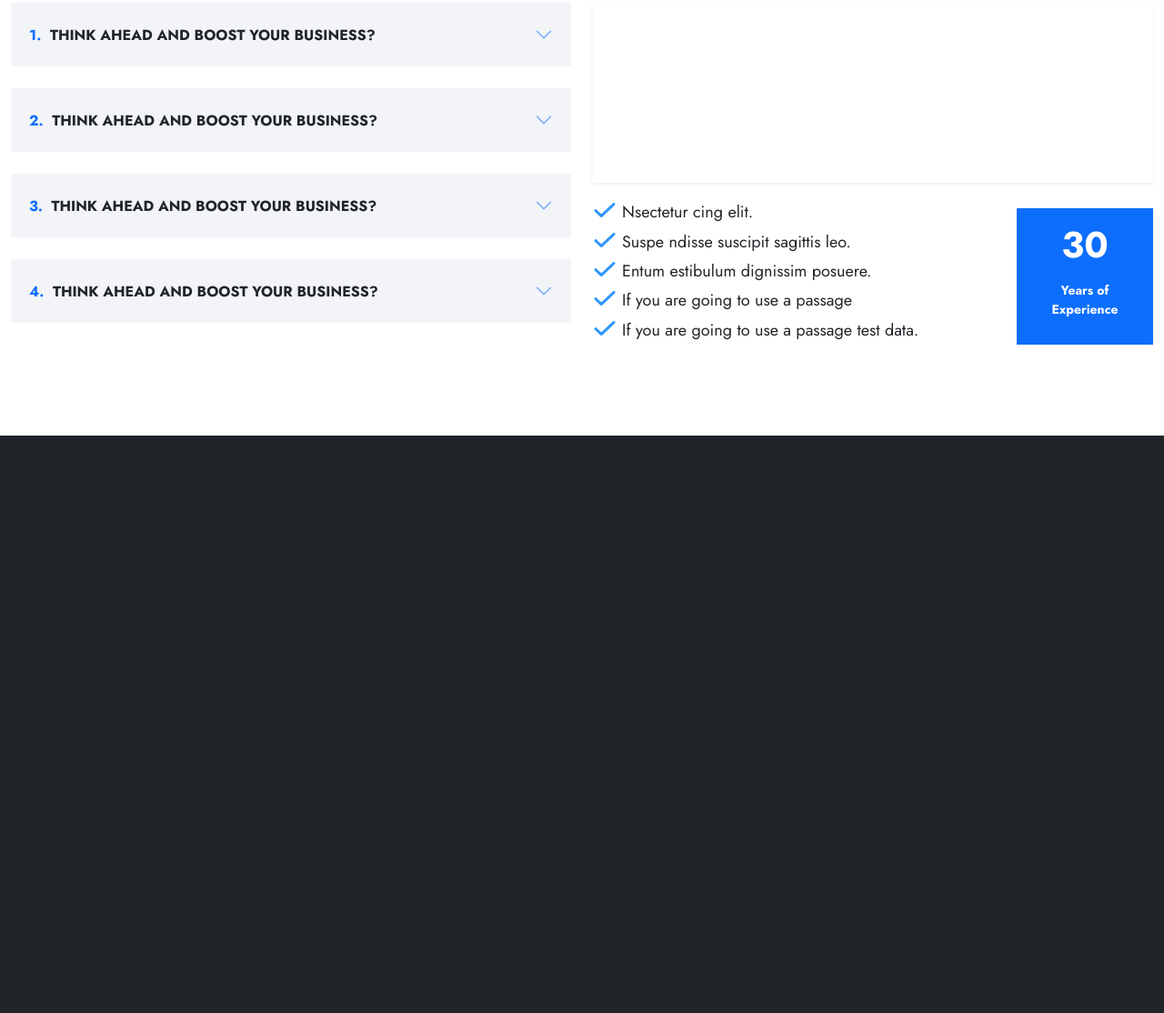
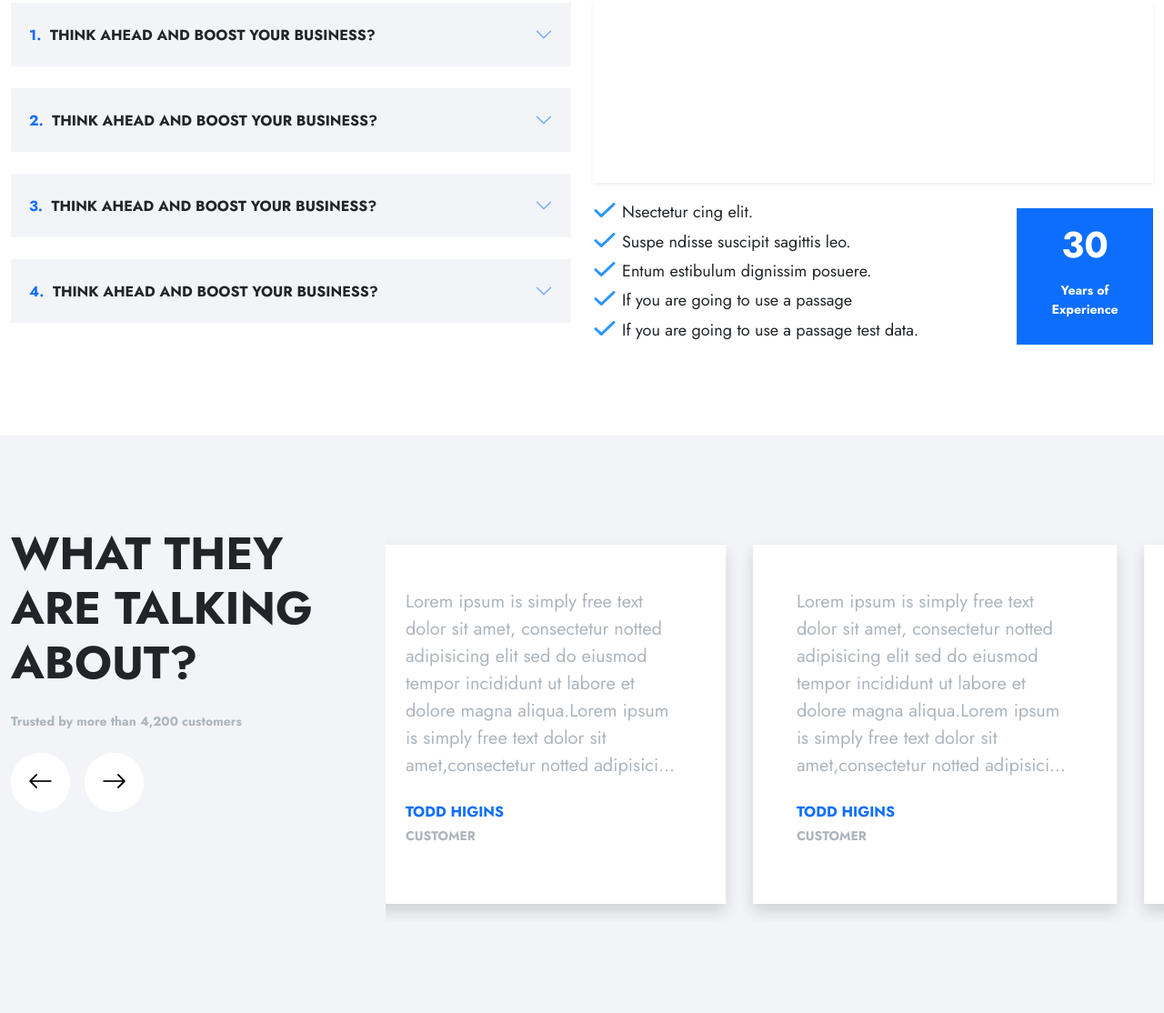
Before and after one commit to Chippos/brickTask, a plain HTML site: page index.html in a window 1280 px wide. Shown: the part 4501-5615 px from the top of the page at 91% size. Before the commit the page ends 4980 px from the top, so only its background shows below. Drawn offline with nearby package versions, Linux system fonts and the light colour scheme.

Commit message:
Review Section

```diff
--- a/assets/scripts/script.js
+++ b/assets/scripts/script.js
@@ -55,18 +55,48 @@ $(document).ready(function () {
     prevArrow: `<div class="slickPrev"><i class="bi bi-arrow-left"></i></div>`,
     nextArrow: `<div class="slickNext"><i class="bi bi-arrow-right"></i></div>`
   });
+
+  $('#reviewCardsSlider').slick({
+    speed: 1000,
+    autoplay: true,
+    autoplaySpeed: 2000,
+    pauseOnHover: false,
+    cssEase: 'ease',
+    slidesToShow: 2,
+    slidesToScroll: 1,
+    infinite: true,
+    arrows: true,
+    prevArrow: '.reviewArrowLeft',
+    nextArrow: '.reviewArrowRight',
+    responsive: [
+      {
+        breakpoint: 1200,
+        settings: {
+          slidesToShow: 1
+        }
+      },
+      {
+        breakpoint: 575,
+        settings: {
+          slidesToShow: 1,
+          arrows: false,
+        }
+      },
+    ],
+  });
 });
 
-const faqAccordionButton = document.querySelector('.faqAccordionButton');
-const faqAccordion = document.querySelector('#faqAccordion');
+const faqAccordionButtons = document.querySelectorAll('.faqAccordionButton');
+const faqAccordions = document.querySelectorAll('.faqAccordion');
 
-faqAccordionButton.addEventListener('click', () => {
-  if (!faqAccordionButton.classList.contains('collapsed')) {
-    faqAccordion.classList.add('shadowCustom');
-    faqAccordion.style = 'background-color: #ffffff';
-  }
-  else {
-    faqAccordion.classList.remove('shadowCustom');
-    faqAccordion.style = 'background-color: #F2F4F8';
-  }
+faqAccordionButtons.forEach((faqAccordionButton, index) => {
+  faqAccordionButton.addEventListener('click', () => {
+    if (!faqAccordionButton.classList.contains('collapsed')) {
+      faqAccordions[index].classList.add('shadowCustom');
+      faqAccordions[index].style.backgroundColor = '#ffffff';
+    } else {
+      faqAccordions[index].classList.remove('shadowCustom');
+      faqAccordions[index].style.backgroundColor = '#F2F4F8';
+    }
+  });
 });
--- a/assets/styles/styles.css
+++ b/assets/styles/styles.css
@@ -55,7 +55,13 @@
 .missionBgClr {
   background-color: var(--missionBgColor) !important;
 }
+.reviewClr {
+  background-color: var(--caseStudyColor) !important;
+}
 /* Theme */
+.fs-xxl {
+  font-size: 30px;
+}
 .fs-7 {
   font-size: 14px !important;
 }
@@ -324,6 +330,39 @@ section.section {
 .faqExperience {
   height: 150px;
 }
+.reviewArrowLeft,
+.reviewArrowRight {
+  height: 65px;
+  width: 65px;
+  display: flex;
+  font-size: 28px;
+  transition: 0.2s ease-in-out;
+  color: var(--appLightBg);
+  cursor: pointer;
+  background-color: var(--appDarkBgInverse);
+  align-items: center;
+  justify-content: center;
+}
+.reviewArrowLeft:active,
+.reviewArrowRight:active {
+  background-color: var(--bs-primary);
+  color: var(--bs-light);
+  box-shadow: var(--shadowCustom);
+}
+#reviewCardsSlider{
+  margin: auto -15px;
+}
+.reviewCard {
+  /* min-height: 400px; */
+  /* max-width: 450px; */
+  margin: 20px 15px;
+}
+.reviewCardContentTxt {
+  display: -webkit-box;
+  -webkit-box-orient: vertical;
+  overflow: hidden;
+  -webkit-line-clamp: 7;
+}
 /* Keyframes */
 
 /* Media Queries */
@@ -338,6 +377,9 @@ section.section {
   }
 }
 @media (min-width: 576px) {
+  .fs-xxl {
+    font-size: 40px;
+  }
   .headBannerLgText {
     font-size: 65px;
   }
@@ -356,6 +398,9 @@ section.section {
   }
 }
 @media (min-width: 768px) {
+  .fs-xxl {
+    font-size: 50px;
+  }
   .headBannerLgText {
     font-size: 80px;
   }
--- a/index.html
+++ b/index.html
@@ -603,7 +603,7 @@
           <div class="row row-cols-1 row-cols-lg-2 mt-5">
             <div class="col">
               <div
-                class="accordion accordion-flush d-flex align-items-center mb-4"
+                class="accordion accordion-flush d-flex align-items-center mb-4 faqAccordion"
                 id="faqAccordion"
                 data-bs-theme="light"
               >
@@ -631,7 +631,7 @@
                 </div>
               </div>
               <div
-                class="accordion accordion-flush d-flex align-items-center mb-4"
+                class="accordion accordion-flush d-flex align-items-center mb-4 faqAccordion"
                 id="faqAccordion"
                 data-bs-theme="light"
               >
@@ -659,7 +659,7 @@
                 </div>
               </div>
               <div
-                class="accordion accordion-flush d-flex align-items-center mb-4"
+                class="accordion accordion-flush d-flex align-items-center mb-4 faqAccordion"
                 id="faqAccordion"
                 data-bs-theme="light"
               >
@@ -687,7 +687,7 @@
                 </div>
               </div>
               <div
-                class="accordion accordion-flush d-flex align-items-center mb-4"
+                class="accordion accordion-flush d-flex align-items-center mb-4 faqAccordion"
                 id="faqAccordion"
                 data-bs-theme="light"
               >
@@ -740,6 +740,85 @@
           </div>
         </div>
       </section>
+      <section class="sectionPaddingY reviewSection reviewClr">
+        <div class="container-xxl">
+          <div class="row">
+            <div class="col-12 col-md-6 col-xl-4 text-center text-md-start">
+              <h1 class="text-dark fs-xxl fw-bold mb-4">
+                WHAT THEY ARE TALKING ABOUT?
+              </h1>
+              <p class="fs-7 fw-bold mb-4">
+                Trusted by more than 4,200 customers
+              </p>
+              <div
+                class="reviewSliderArrows d-flex justify-content-center justify-content-md-start gap-3"
+              >
+                <div class="reviewArrowLeft rounded-5">
+                  <i class="bi bi-arrow-left"></i>
+                </div>
+                <div class="reviewArrowRight rounded-5">
+                  <i class="bi bi-arrow-right"></i>
+                </div>
+              </div>
+            </div>
+            <div class="col-12 col-md-6 col-xl-8">
+              <div class="reviewCards" id="reviewCardsSlider">
+                <div
+                  class="reviewCard p-5 bg-white shadow d-flex flex-column gap-4 justify-content-between"
+                >
+                  <div class="reviewCardContentTxt fs-5">
+                    Lorem ipsum is simply free text dolor sit amet, consectetur
+                    notted adipisicing elit sed do eiusmod tempor incididunt ut
+                    labore et dolore magna aliqua.Lorem ipsum is simply free
+                    text dolor sit amet,consectetur notted adipisicing elit sed
+                    do eiusmod tempor
+                  </div>
+                  <div class="reviewCardWriter">
+                    <div class="text-primary fw-bold text-uppercase mb-1">
+                      Todd Higins
+                    </div>
+                    <p class="fs-7 fw-bold text-uppercase">Customer</p>
+                  </div>
+                </div>
+                <div
+                  class="reviewCard p-5 bg-white shadow d-flex flex-column gap-4 justify-content-between"
+                >
+                  <div class="reviewCardContentTxt fs-5">
+                    Lorem ipsum is simply free text dolor sit amet, consectetur
+                    notted adipisicing elit sed do eiusmod tempor incididunt ut
+                    labore et dolore magna aliqua.Lorem ipsum is simply free
+                    text dolor sit amet,consectetur notted adipisicing elit sed
+                    do eiusmod tempor
+                  </div>
+                  <div class="reviewCardWriter">
+                    <div class="text-primary fw-bold text-uppercase mb-1">
+                      Todd Higins
+                    </div>
+                    <p class="fs-7 fw-bold text-uppercase">Customer</p>
+                  </div>
+                </div>
+                <div
+                  class="reviewCard p-5 bg-white shadow d-flex flex-column gap-4 justify-content-between"
+                >
+                  <div class="reviewCardContentTxt fs-5">
+                    Lorem ipsum is simply free text dolor sit amet, consectetur
+                    notted adipisicing elit sed do eiusmod tempor incididunt ut
+                    labore et dolore magna aliqua.Lorem ipsum is simply free
+                    text dolor sit amet,consectetur notted adipisicing elit sed
+                    do eiusmod tempor
+                  </div>
+                  <div class="reviewCardWriter">
+                    <div class="text-primary fw-bold text-uppercase mb-1">
+                      Todd Higins
+                    </div>
+                    <p class="fs-7 fw-bold text-uppercase">Customer</p>
+                  </div>
+                </div>
+              </div>
+            </div>
+          </div>
+        </div>
+      </section>
     </main>
     <footer>
       <div class="theme-switch-box">
```
